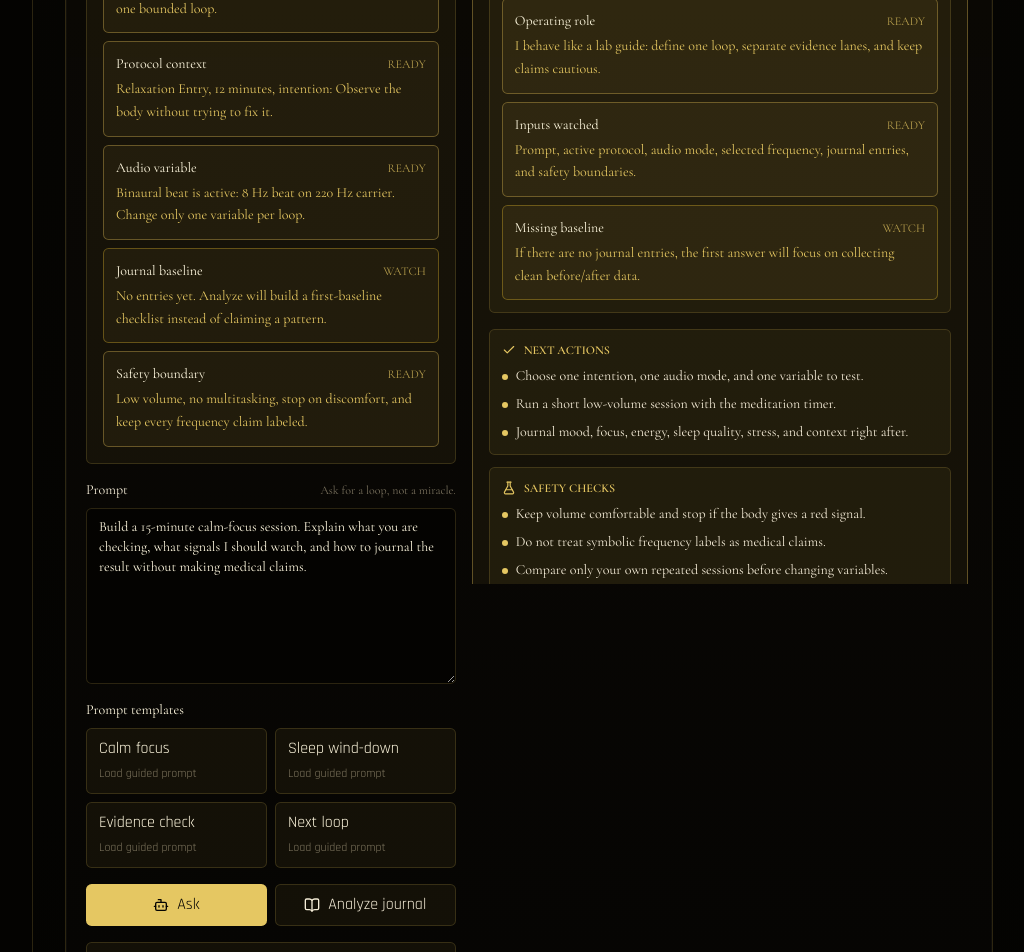
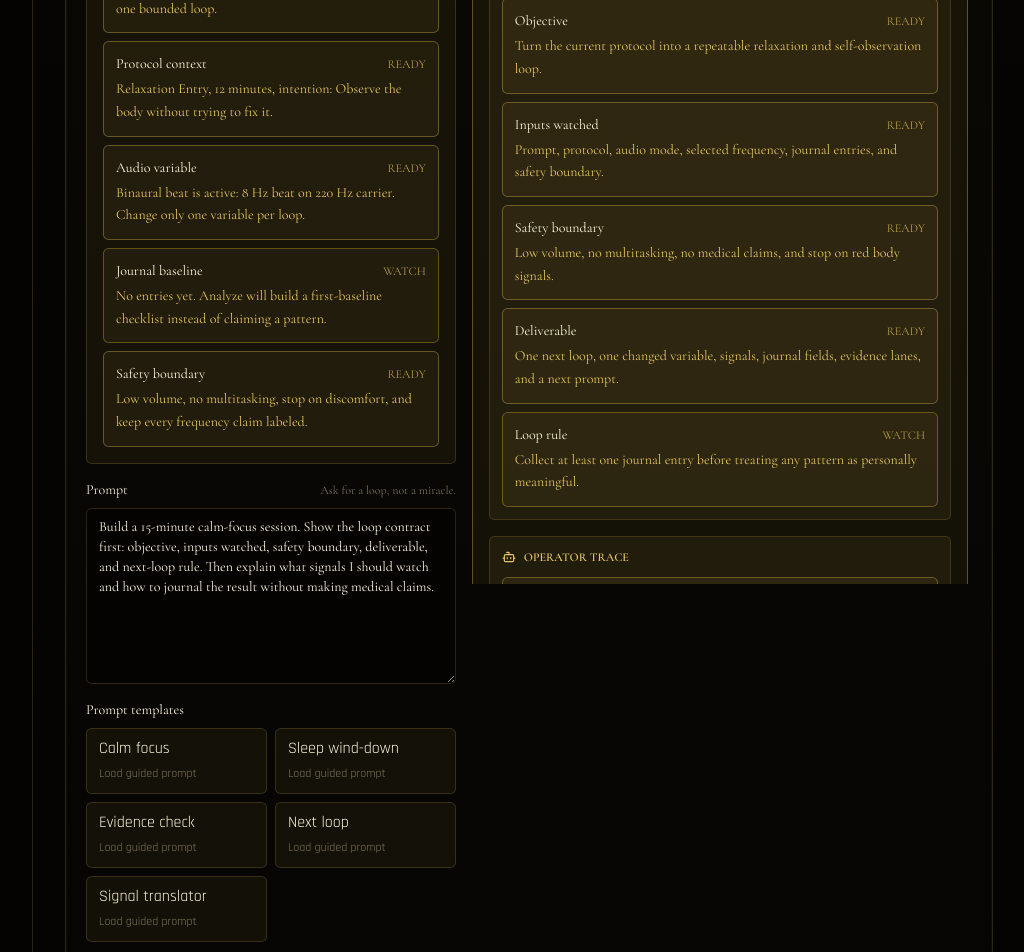
Before and after one commit to Neopotter555/resonance-lab, a Next.js app: page / in a window 1280 px wide. Shown: the part 5380-6332 px from the top of the page, without its empty margins (255-1279 px from the left). Built offline with nearby package versions, Linux system fonts and the light colour scheme.

Commit message:
feat: add assistant loop contract

```diff
--- a/src/app/api/assistant/route.ts
+++ b/src/app/api/assistant/route.ts
@@ -1,4 +1,5 @@
 import type {
+  AssistantContractItem,
   AssistantTraceStep,
   BinauralConfig,
   EvidenceLevel,
@@ -117,11 +118,58 @@ const buildAnswer = (prompt: string, context: AssistantContext, summary: Journal
     : "Because there is no journal baseline yet, the first mission is to collect clean before-and-after notes.";
 
   return [
-    `I am building a bounded ${duration}-minute ${mode} experiment for ${title}. The goal is relaxation, attention, and self-observation, not diagnosis, treatment, or certainty.`,
+    `What I am doing: I am turning your request into a bounded ${duration}-minute ${mode} experiment for ${title}.`,
+    "What I am trying to deliver: a safe repeatable loop, not a mystical verdict or medical answer.",
     journalLine,
-    `For your request, I will keep four lanes separate: research support, hypothesis, historical teaching, and user experience. The next best loop is simple: set one intention, change one variable, run the timer, journal honestly, then repeat before drawing conclusions.`,
+    "How I will think: I will keep research support, hypothesis, historical teaching, and user experience in separate lanes.",
+    "How you use it: set one intention, change one variable, run the timer, journal honestly, then repeat before drawing conclusions.",
     `Prompt received: "${prompt.slice(0, 220)}"`,
   ].join(" ");
+};
+
+const buildContract = (
+  prompt: string,
+  context: AssistantContext,
+  summary: JournalSummary,
+): AssistantContractItem[] => {
+  const activeProtocol = context.activeProtocol;
+  const title = typeof activeProtocol?.title === "string" ? activeProtocol.title : "current protocol";
+  const duration =
+    typeof activeProtocol?.durationMinutes === "number" && Number.isFinite(activeProtocol.durationMinutes)
+      ? activeProtocol.durationMinutes
+      : 15;
+  const mode = context.mode ? modeLabel[context.mode] : "audio";
+  const promptState = prompt.length >= 24 ? "ready" : "watch";
+
+  return [
+    {
+      label: "Objective",
+      value: `Build a ${duration}-minute ${mode} loop for ${title}; keep the goal to relaxation, attention, and self-observation.`,
+      state: "ready",
+    },
+    {
+      label: "Inputs watched",
+      value: `Prompt ${promptState === "ready" ? "is clear enough" : "is short"}; protocol, audio mode, tone settings, journal count, and safety boundary are checked.`,
+      state: promptState,
+    },
+    {
+      label: "Safety boundary",
+      value: "Low volume, no multitasking, no medical claims, and stop on discomfort, dizziness, panic, or harsh volume.",
+      state: "ready",
+    },
+    {
+      label: "Deliverable",
+      value: "One next loop, one variable, green/yellow/red signals, journal fields, evidence labels, and a follow-up prompt.",
+      state: "ready",
+    },
+    {
+      label: "Loop rule",
+      value: summary.count
+        ? "Use the newest journal entry as personal evidence only, then repeat before changing another variable."
+        : "Create the first baseline journal entry before asking the system to compare patterns.",
+      state: summary.count ? "ready" : "watch",
+    },
+  ];
 };
 
 const buildActions = (context: AssistantContext, summary: JournalSummary) => {
@@ -251,6 +299,7 @@ export async function POST(request: Request) {
         : "local-safety-fallback",
     answer: buildAnswer(prompt, context, summary),
     sections: buildSections(prompt, context, summary),
+    contract: buildContract(prompt, context, summary),
     actions: buildActions(context, summary),
     checks: buildChecks(),
     signals: buildSignals(),
--- a/src/components/resonance-lab-app.tsx
+++ b/src/components/resonance-lab-app.tsx
@@ -46,6 +46,7 @@ import {
   RESEARCH_LIBRARY,
 } from "@/lib/resonance-content";
 import type {
+  AssistantContractItem,
   AssistantMessage,
   AssistantTraceStep,
   BinauralConfig,
@@ -378,6 +379,34 @@ export function ResonanceLabApp() {
           state: "watch",
         },
       ],
+      contract: [
+        {
+          label: "Objective",
+          value:
+            "Turn the current protocol into a repeatable relaxation and self-observation loop.",
+          state: "ready",
+        },
+        {
+          label: "Inputs watched",
+          value: "Prompt, protocol, audio mode, selected frequency, journal entries, and safety boundary.",
+          state: "ready",
+        },
+        {
+          label: "Safety boundary",
+          value: "Low volume, no multitasking, no medical claims, and stop on red body signals.",
+          state: "ready",
+        },
+        {
+          label: "Deliverable",
+          value: "One next loop, one changed variable, signals, journal fields, evidence lanes, and a next prompt.",
+          state: "ready",
+        },
+        {
+          label: "Loop rule",
+          value: "Collect at least one journal entry before treating any pattern as personally meaningful.",
+          state: "watch",
+        },
+      ],
       nextPrompt:
         "After I finish my first low-volume session and save a journal entry, analyze the newest entry. Show what changed, what stayed the same, green/yellow/red signals, one safety note, and the single next variable to keep or change. Keep research support, hypothesis, historical teaching, and user experience separate.",
     },
@@ -550,22 +579,27 @@ export function ResonanceLabApp() {
   const promptTemplates = [
     {
       label: "Calm focus",
-      prompt: `Build a ${activeProtocol.durationMinutes}-minute calm-focus experiment using ${modeLabels[mode]}. Tell me the intention, one variable, green/yellow/red signals, and journal fields.`,
+      prompt: `Build a ${activeProtocol.durationMinutes}-minute calm-focus experiment using ${modeLabels[mode]}. Start with the loop contract: objective, inputs watched, safety boundary, deliverable, and next-loop rule. Then tell me the intention, one variable, green/yellow/red signals, and journal fields.`,
     },
     {
       label: "Sleep wind-down",
       prompt:
-        "Create a gentle sleep wind-down session with low-volume audio, breath pacing, clear stop signals, and no medical claims.",
+        "Create a gentle sleep wind-down session. Start with the loop contract, then give low-volume audio guidance, breath pacing, clear stop signals, and no medical claims.",
     },
     {
       label: "Evidence check",
       prompt:
-        "Review my current frequency idea. Separate research support, hypothesis, historical teaching, and user experience. Tell me what not to claim.",
+        "Review my current frequency idea. Start with the loop contract. Separate research support, hypothesis, historical teaching, and user experience. Tell me what not to claim.",
     },
     {
       label: "Next loop",
       prompt:
-        "Use my current protocol and journal data to choose the next safest experiment loop, with one variable and a clear success note.",
+        "Use my current protocol and journal data to choose the next safest experiment loop. Start with the loop contract, then give one variable and a clear success note.",
+    },
+    {
+      label: "Signal translator",
+      prompt:
+        "Translate my session signals into a cautious next step. Start with the loop contract, then separate green, yellow, and red signals, safety checks, evidence lanes, and one next variable.",
     },
   ];
   const promptReady = assistantPrompt.trim().length >= 24;
@@ -1000,7 +1034,7 @@ export function ResonanceLabApp() {
                 `${entry.protocolTitle}: mood ${entry.moodBefore}->${entry.moodAfter}, focus ${entry.focus}, energy ${entry.energy}, sleep ${entry.sleepQuality}, stress ${entry.stressPerception}, notes "${entry.notes || "none"}"`,
             )
             .join("; ");
-    const analysisPrompt = `Analyze my recent journal entries cautiously. Show the loop, signals, safety checks, and one next experiment. Data: ${summary}`;
+    const analysisPrompt = `Analyze my recent journal entries cautiously. Start with the loop contract: objective, inputs watched, safety boundary, deliverable, and next-loop rule. Then show the loop, signals, safety checks, evidence lanes, and one next experiment. Data: ${summary}`;
     setAssistantPrompt(analysisPrompt);
     void submitAssistantPrompt(analysisPrompt);
   };
@@ -1091,6 +1125,7 @@ export function ResonanceLabApp() {
         actions?: string[];
         checks?: string[];
         signals?: string[];
+        contract?: AssistantContractItem[];
         trace?: AssistantTraceStep[];
         nextPrompt?: string;
       };
@@ -1110,6 +1145,7 @@ export function ResonanceLabApp() {
           actions: payload.actions,
           checks: payload.checks,
           signals: payload.signals,
+          contract: payload.contract,
           trace: payload.trace,
           nextPrompt: payload.nextPrompt,
         },
@@ -1152,6 +1188,33 @@ export function ResonanceLabApp() {
             "Green: calm attention returns easily.",
             "Yellow: restlessness or uncertainty means soften the experiment.",
             "Red: discomfort means stop and reset.",
+          ],
+          contract: [
+            {
+              label: "Objective",
+              value: "Keep the session bounded while the remote assistant route is unavailable.",
+              state: "watch",
+            },
+            {
+              label: "Inputs watched",
+              value: "Local UI state only: active protocol, audio settings, prompt, and journal context.",
+              state: "watch",
+            },
+            {
+              label: "Safety boundary",
+              value: "Low volume, no medical claims, and stop on discomfort or anxiety spike.",
+              state: "ready",
+            },
+            {
+              label: "Deliverable",
+              value: "A conservative one-variable loop plus journal instruction.",
+              state: "ready",
+            },
+            {
+              label: "Loop rule",
+              value: "Save a journal entry before asking for analysis.",
+              state: "watch",
+            },
           ],
           nextPrompt:
             "After I run one short low-volume session and save a journal entry, analyze the newest entry cautiously. Identify green/yellow/red signals, one safety boundary, and one next variable to keep or change.",
@@ -2409,6 +2472,26 @@ export function ResonanceLabApp() {
                       </div>
                       <p className="mt-3 text-sm text-slate-300">{message.content}</p>
 
+                      {message.role === "assistant" && message.contract && (
+                        <div className="mt-4 rounded border border-white/10 bg-white/6 p-3">
+                          <div className="flex items-center gap-2 text-xs font-semibold uppercase text-emerald-200">
+                            <FlaskConical size={14} />
+                            Loop contract
+                          </div>
+                          <div className="mt-3 grid gap-2">
+                            {message.contract.map((item) => (
+                              <div key={item.label} className={`rounded border p-3 ${traceTone[item.state]}`}>
+                                <div className="flex flex-wrap items-center justify-between gap-2">
+                                  <span className="text-sm font-medium text-white">{item.label}</span>
+                                  <span className="text-xs uppercase opacity-75">{item.state}</span>
+                                </div>
+                                <p className="mt-1 text-sm">{item.value}</p>
+                              </div>
+                            ))}
+                          </div>
+                        </div>
+                      )}
+
                       {message.role === "assistant" && message.trace && (
                         <div className="mt-4 rounded border border-white/10 bg-white/6 p-3">
                           <div className="flex items-center gap-2 text-xs font-semibold uppercase text-emerald-200">
--- a/src/lib/resonance-content.ts
+++ b/src/lib/resonance-content.ts
@@ -683,7 +683,7 @@ export const RESEARCH_LIBRARY: ResearchItem[] = [
 
 export const ASSISTANT_STARTER = {
   prompt:
-    "Build a 15-minute calm-focus session. Explain what you are checking, what signals I should watch, and how to journal the result without making medical claims.",
+    "Build a 15-minute calm-focus session. Show the loop contract first: objective, inputs watched, safety boundary, deliverable, and next-loop rule. Then explain what signals I should watch and how to journal the result without making medical claims.",
   response:
-    "I will design a bounded sound-and-breath experiment, show the evidence labels, name the safety checks, and give you a short journal loop. Use it for relaxation and self-observation only, not diagnosis or treatment.",
+    "I will design a bounded sound-and-breath experiment, show the loop contract, show the evidence labels, name the safety checks, and give you a short journal loop. Use it for relaxation and self-observation only, not diagnosis or treatment.",
 };
--- a/src/lib/types.ts
+++ b/src/lib/types.ts
@@ -115,12 +115,19 @@ export interface AssistantTraceStep {
   state: "ready" | "watch" | "stop";
 }
 
+export interface AssistantContractItem {
+  label: string;
+  value: string;
+  state: "ready" | "watch" | "stop";
+}
+
 export interface AssistantMessage {
   id: string;
   role: "user" | "assistant";
   content: string;
   provider?: string;
   sections?: Record<EvidenceLevel, string>;
+  contract?: AssistantContractItem[];
   actions?: string[];
   checks?: string[];
   signals?: string[];
```
Also changed, not shown: scripts/smoke-workflow.mjs (+9 -0 lines).
